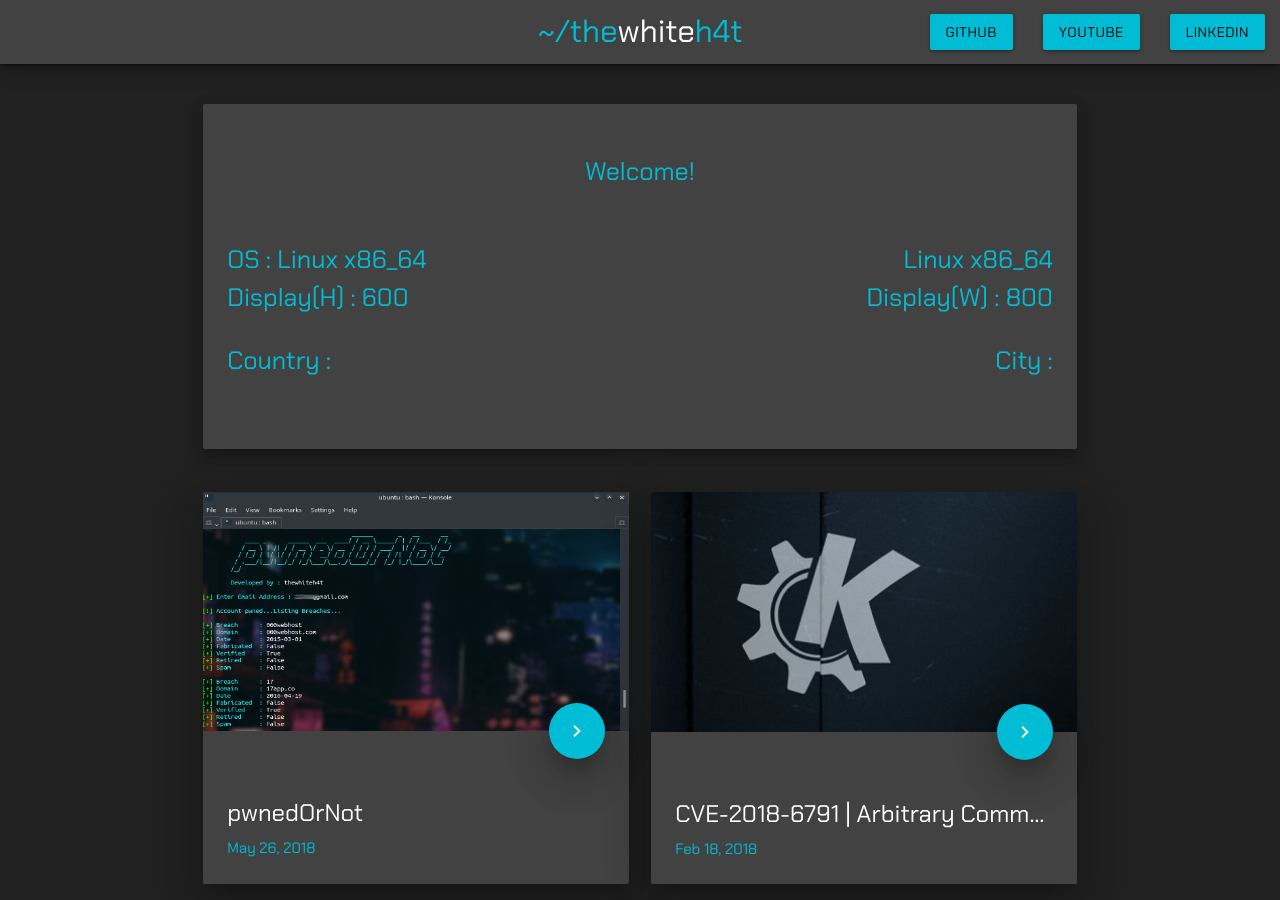
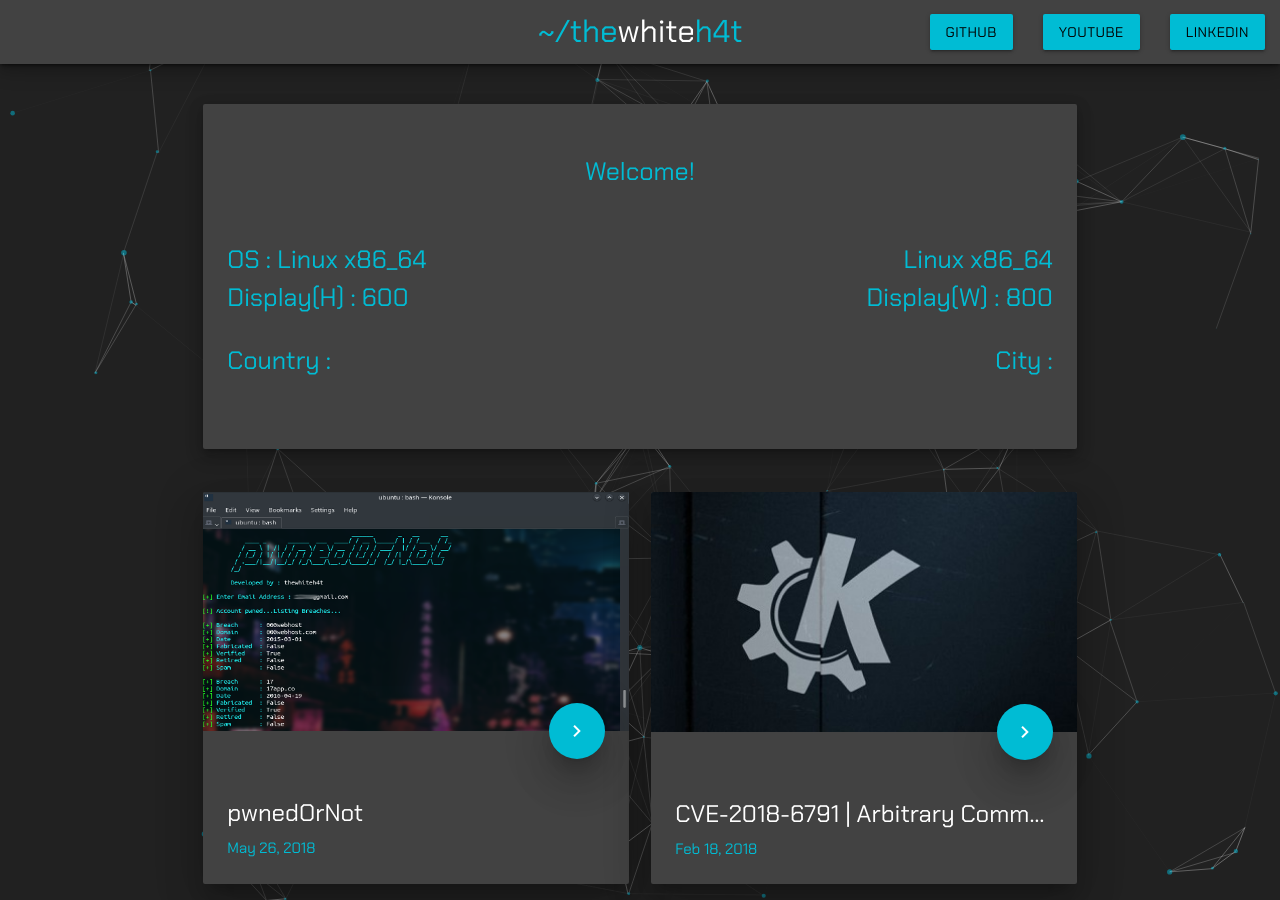
Before and after one commit to thewhiteh4t/thewhiteh4t.github.io, a Jekyll site: the page built from index.html, in a window 1280 px wide and 900 px high. Built offline with Jekyll 4.4.1, drawn with Linux system fonts in a browser that asks for light colours; nearby versions of some CDN libraries.

Commit message:
Updated UI

```diff
--- a/_layouts/default.html
+++ b/_layouts/default.html
@@ -27,11 +27,24 @@
 <link rel="stylesheet" href="//cdnjs.cloudflare.com/ajax/libs/font-awesome/4.7.0/css/font-awesome.min.css">
 <script src="//cdnjs.cloudflare.com/ajax/libs/highlight.js/9.12.0/highlight.min.js"></script>
 <script>hljs.initHighlightingOnLoad();</script>
+
+<style>
+  #particles-js {
+    position : absolute;
+    width:100%;
+    height:100%;
+    z-index:-1;
+  }
+</style>
 </head>
+
 <body style="background-color: #212121; font-family: 'Chakra Petch', sans-serif;">
+  <div id="particles-js"></div>
  <!--Import jQuery before materialize.js-->
  <script type="text/javascript" src="//cdnjs.cloudflare.com/ajax/libs/jquery/3.3.1/jquery.min.js"></script>
  <script type="text/javascript" src="//cdnjs.cloudflare.com/ajax/libs/materialize/1.0.0/js/materialize.js"></script>
+ <script src="https://cdnjs.cloudflare.com/ajax/libs/particles.js/2.0.0/particles.min.js"></script>
+ <script src="{{ site-url }}/js/app.js"></script>
 
  <div class="navbar-fixed">
    <nav>
@@ -46,11 +59,11 @@
    </div>
  </div>
 
- <div class="container">
-   <div class="row">
-     {{ content }}
+   <div class="container">
+     <div class="row">
+       {{ content }}
+     </div>
    </div>
- </div>
 
  <footer class="page-footer grey darken-3 z-depth-3">
    <div class="container">
```
